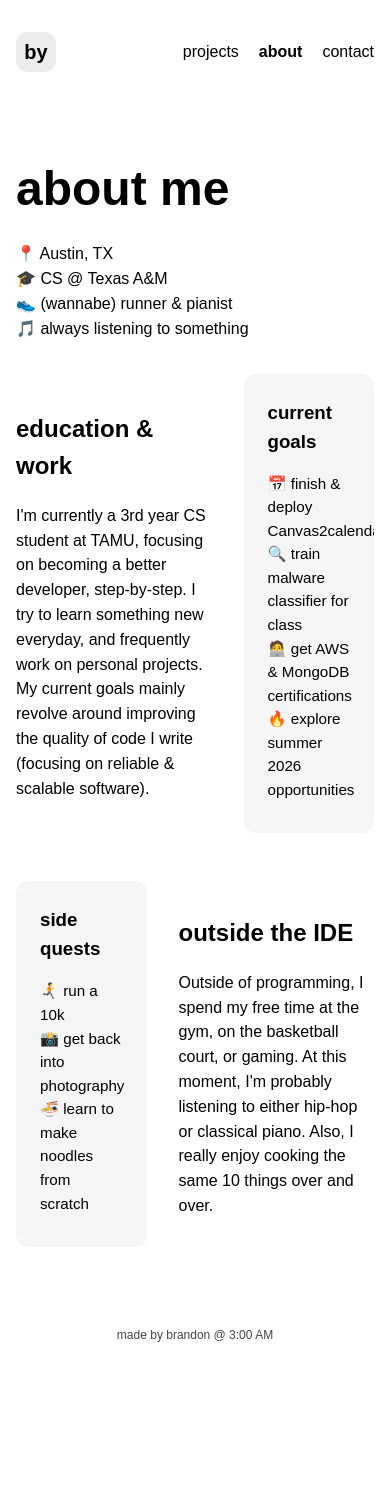
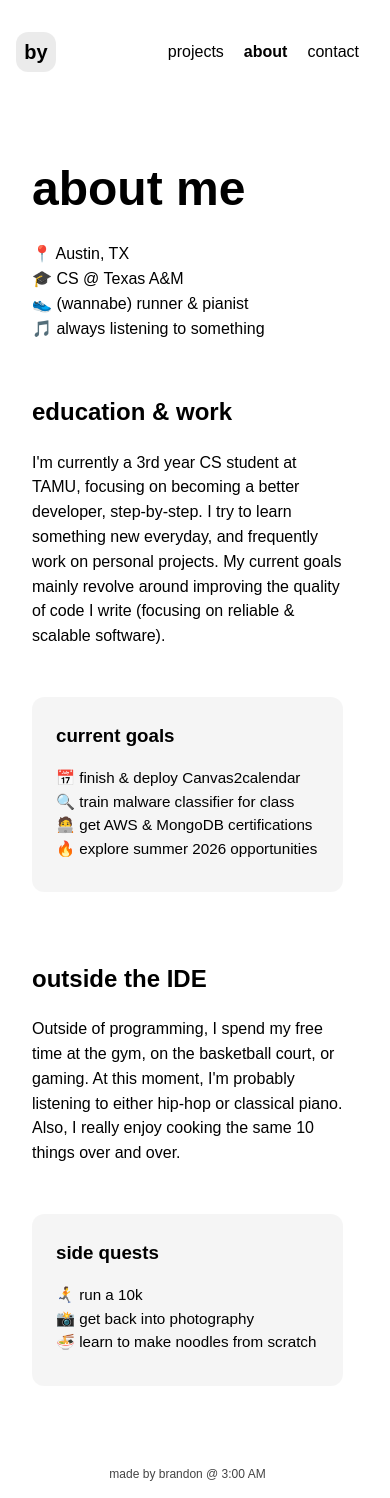
Before and after one commit to brandonyuanCS/brandonyuancs.github.io, a React (Vite) app: page /about in a window 390 px wide. Before the commit the page ends 1360 px from the top, so only its background shows below. Built offline with nearby package versions, Linux system fonts and the light colour scheme; a web font is replaced by a local one.

Commit message:
improved mobile accessibility across all pages, fixed styling to be more consistent, fixed scroll bar shifting content

```diff
--- a/src/components/cards/ProjectCard.module.css
+++ b/src/components/cards/ProjectCard.module.css
@@ -44,3 +44,59 @@
 .contentRight {
   padding-right: 1.5rem;
 }
+
+.bottomSection {
+  display: flex;
+  align-items: flex-start;
+  gap: 0.75rem;
+}
+
+.tagsGroup {
+  flex: 1;
+}
+
+.githubButton {
+  flex-shrink: 0;
+}
+
+/* Mobile layout */
+@media (max-width: 768px) {
+  .card {
+    flex-direction: column !important;
+    height: auto;
+    padding: 1rem;
+  }
+
+  .card::before {
+    top: -0.5rem;
+    left: -0.5rem;
+    right: -0.5rem;
+    bottom: -0.5rem;
+  }
+
+  .imageSection {
+    width: 100%;
+    height: auto;
+    margin-bottom: 1rem;
+  }
+
+  .contentLeft,
+  .contentRight {
+    padding: 0;
+  }
+
+  .bottomSection {
+    flex-direction: column;
+    align-items: center;
+    gap: 1rem;
+    margin-top: 1rem;
+  }
+
+  .tagsGroup {
+    justify-content: center;
+  }
+
+  .githubButton {
+    width: fit-content;
+  }
+}
--- a/src/components/cards/ProjectCard.tsx
+++ b/src/components/cards/ProjectCard.tsx
@@ -42,8 +42,8 @@ export default function ProjectCard({
           <Text size="md">{description}</Text>
         </div>
 
-        <Group justify="space-between" align="center">
-          <Group gap="xs">
+        <div className={styles.bottomSection}>
+          <Group gap="xs" className={styles.tagsGroup}>
             {tags.map((tag, index) => (
               <Badge
                 key={index}
@@ -61,7 +61,7 @@ export default function ProjectCard({
           <Button
             variant="light"
             color='black'
-            className='social-button'
+            className={`social-button ${styles.githubButton}`}
             size="xs"
             radius="md"
             component="a"
@@ -70,7 +70,7 @@ export default function ProjectCard({
           >
             View on GitHub
           </Button>
-        </Group>
+        </div>
       </Stack>
     </div>
   );
--- a/src/index.css
+++ b/src/index.css
@@ -1,10 +1,18 @@
 @import url('https://api.fontshare.com/v2/css?f=satoshi&display=swap');
+
+// GENERAL STYLING RULES:
+// - typical "background" color -> rgba(0, 0, 0, 0.08)
+// - typical background color on hover -> rgba(0, 0, 0, 0.12)
 
 :root {
   font-synthesis: none;
   text-rendering: optimizeLegibility;
   -webkit-font-smoothing: antialiased;
   -moz-osx-font-smoothing: grayscale;
+}
+
+html {
+  scrollbar-gutter: stable;
 }
 
 body {
--- /dev/null
+++ b/src/pages/about/About.module.css
@@ -0,0 +1,21 @@
+.container {
+  overflow: hidden;
+  padding: 0 1rem;
+}
+
+.header {
+  margin: 0;
+  margin-bottom: 0;
+}
+
+.section {
+  margin-top: 2rem;
+}
+
+/* Force stacking below your custom breakpoint */
+@media (max-width: 768px) {
+  .section :global(.mantine-Grid-col) {
+    flex-basis: 100% !important;
+    max-width: 100% !important;
+  }
+}
--- a/src/pages/About.tsx
+++ b/src/pages/about/About.tsx
@@ -1,9 +1,10 @@
 import { Grid } from '@mantine/core';
+import styles from './About.module.css';
 
 export default function About() {
   return (
-    <div style={{ overflow: 'hidden' }}>
-      <h1 style={{ margin: 0, marginBottom: 0 }}>about me</h1>
+    <div className={styles.container}>
+      <h1 className={styles.header}>about me</h1>
 
       <p>
         {/* <s style={{ color: 'gray' }}><i>Irvine, CA</i></s> */}
@@ -13,8 +14,8 @@ export default function About() {
         🎵 always listening to something
       </p>
 
-      <Grid gutter="xl" mt="2rem" align="center">
-        <Grid.Col span={7}>
+      <Grid gutter="xl" className={styles.section} align="center">
+        <Grid.Col span={{ base: 12, sm: 7 }}>
           <h2>education & work</h2>
           <p>
             I'm currently a 3rd year CS student at TAMU, focusing on becoming a better
@@ -23,7 +24,7 @@ export default function About() {
             quality of code I write (focusing on reliable & scalable software).
           </p>
         </Grid.Col>
-        <Grid.Col span={5}>
+        <Grid.Col span={{ base: 12, sm: 5 }}>
           <div className="about-card">
             <h3>current goals</h3>
             <p>
@@ -36,8 +37,8 @@ export default function About() {
         </Grid.Col>
       </Grid>
 
-      <Grid gutter="xl" mt='2rem' align="center">
-        <Grid.Col span={5}>
+      <Grid gutter="xl" className={styles.section} align="center">
+        <Grid.Col span={{ base: 12, sm: 5 }} order={{ base: 2, sm: 1 }}>
           <div className="about-card">
             <h3>side quests</h3>
             <p>
@@ -47,7 +48,7 @@ export default function About() {
             </p>
           </div>
         </Grid.Col>
-        <Grid.Col span={7}>
+        <Grid.Col span={{ base: 12, sm: 7 }} order={{ base: 1, sm: 2 }}>
           <h2>outside the IDE</h2>
           <p>
             Outside of programming, I spend my free time at the gym, on the basketball
--- /dev/null
+++ b/src/pages/contact/Contact.module.css
@@ -0,0 +1,35 @@
+.contactForm :global(.mantine-TextInput-input),
+.contactForm :global(.mantine-Textarea-input) {
+  background-color: #f5f5f5;
+  border: none;
+}
+
+.contactForm :global(.mantine-TextInput-input:focus),
+.contactForm :global(.mantine-Textarea-input:focus) {
+  background-color: #e3e3e3;
+  border: none;
+  outline: none;
+}
+
+.contactForm :global(.mantine-TextInput-input:hover),
+.contactForm :global(.mantine-Textarea-input:hover) {
+  border: none;
+}
+
+.contactForm :global(.mantine-TextInput-input::placeholder),
+.contactForm :global(.mantine-Textarea-input::placeholder) {
+  color: #666666;
+  font-family: inherit;
+}
+
+.contactForm :global(.mantine-TextInput-label),
+.contactForm :global(.mantine-Textarea-label) {
+  font-size: 1rem;
+  font-weight: 500;
+}
+
+.contactForm :global(.mantine-Textarea-input) {
+  background-color: #f5f5f5;
+  border: none;
+  min-height: 10rem;
+}
--- a/src/pages/Contact.tsx
+++ b/src/pages/contact/Contact.tsx
@@ -2,17 +2,10 @@ import { TextInput, Textarea, Button, Group, Grid} from '@mantine/core';
 import { useForm } from '@mantine/form';
 import { notifications } from '@mantine/notifications';
 import { useState } from 'react';
+import styles from './Contact.module.css';
 
 export default function Contact() {
   const [isSubmitting, setIsSubmitting] = useState(false);
-
-  // const testNotification = () => {
-  //   notifications.show({
-  //     title: 'Test notification!',
-  //     message: 'If you can see this, notifications are working!',
-  //     color: 'blue',
-  //   });
-  // };
 
   const form = useForm({
     initialValues: {
@@ -64,11 +57,11 @@ export default function Contact() {
   };
 
   return (
-    <div style={{ overflow: 'hidden' }}>
+    <div style={{ overflow: 'hidden', padding: '0 1rem' }}>
       <h1 style={{ margin: 0 }}>contact</h1>
 
       <Grid mt="2rem" gutter="xl">
-        <Grid.Col span={5}>
+        <Grid.Col span={{ base: 12, sm: 5 }}>
           <p style={{ marginTop: 0 }}>
             Have any questions for me? Reach out at{' '}
             <a className='tag-link' href="mailto:brandonyuan05@gmail.com">
@@ -82,12 +75,13 @@ export default function Contact() {
           </p>
         </Grid.Col>
 
-        <Grid.Col span={7}>
-          <form onSubmit={form.onSubmit(handleSubmit)}>
+        <Grid.Col span={{ base: 12, sm: 7 }}>
+          <form onSubmit={form.onSubmit(handleSubmit)} className={styles.contactForm}>
             <TextInput
               label="Name"
               placeholder="Your name"
               required
+              variant='filled'
               mb="md"
               {...form.getInputProps('name')}
             />
@@ -96,6 +90,7 @@ export default function Contact() {
               label="Email"
               placeholder="your.email@example.com"
               required
+              variant='filled'
               mb="md"
               {...form.getInputProps('email')}
             />
@@ -104,6 +99,7 @@ export default function Contact() {
               label="Message"
               placeholder="Your message..."
               required
+              variant='filled'
               minRows={6}
               mb="lg"
               {...form.getInputProps('message')}
--- a/src/pages/Home.tsx
+++ b/src/pages/home/Home.tsx
@@ -1,14 +1,14 @@
-import GitHubButton from '../components/buttons/GitHubButton'
-import EmailButton from '../components/buttons/EmailButton'
-import ResumeButton from '../components/buttons/ResumeButton'
-import LinkedInButton from '../components/buttons/LinkedInButton'
+import GitHubButton from '../../components/buttons/GitHubButton'
+import EmailButton from '../../components/buttons/EmailButton'
+import ResumeButton from '../../components/buttons/ResumeButton'
+import LinkedInButton from '../../components/buttons/LinkedInButton'
 
 import { Group } from '@mantine/core';
 
 function Home() {
   return (
     <>
-      <div style={{ width: '35rem' }}>
+      <div style={{ maxWidth: '35rem', width: '100%', padding: '0 1rem' }}>
         <h1>hi, i'm brandon yuan!</h1>
         <p>
           I'm a CS student at <a className='tag-link' href="https://engineering.tamu.edu/cse/index.html" target='_blank'>Texas A&M⤴</a>{' '}
@@ -18,7 +18,7 @@ function Home() {
           Previously at <a className='tag-link' href="https://www.digicert.com/" target='_blank'>DigiCert⤴</a> as a Product Intern.
 
         </p>
-        {/* Note: our <a> highlights are rgba 0.06 and 0.10 while Mantine's are 0.10 and 0.12 respectively*/}
+
         <Group gap="xs" mt='xl'>
           <LinkedInButton/>
           <GitHubButton/>
--- a/src/pages/Projects.tsx
+++ b/src/pages/projects/Projects.tsx
@@ -1,5 +1,5 @@
 import { Stack, Group, Text } from '@mantine/core';
-import ProjectCard from '../components/cards/ProjectCard';
+import ProjectCard from '../../components/cards/ProjectCard';
 
 // use this: https://mokkify.com/mockups/laptops/85-m1-macbook-pro-mockup
 // get img then zoom to 15% in windows photos editor
@@ -7,7 +7,7 @@ import ProjectCard from '../components/cards/ProjectCard';
 function Projects() {
   return(
     <>
-      <Group justify='space-between' align='flex-start'>
+      <Group justify='space-between' align='flex-start' style={{ padding: '0 1rem' }}>
         <h1 style={{ margin: 0 }}>projects</h1>
         <Stack gap={4} style={{ fontSize: '0.875rem' }}>
           <Text size="sm" >🌱 work in progress</Text>
```
Also changed, not shown: src/App.tsx (+4 -4 lines).
